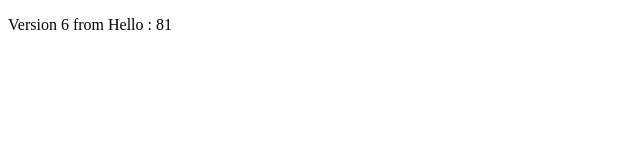
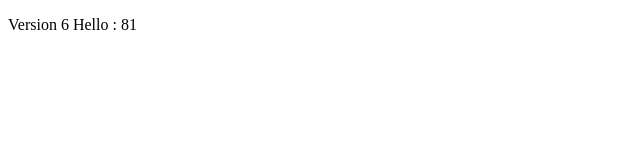
Before and after one commit to Andrei0104/test-ecs-green, a plain HTML site: page web/index.html in a window 1280 px wide. Shown: the full height of the page, 0-640 px from the left. Drawn offline with Linux system fonts and the light colour scheme.

Commit message:
Update index.html

```diff
--- a/web/index.html
+++ b/web/index.html
@@ -10,7 +10,7 @@
 
 <!-- Hello World -->
 <p>
- Version 6 from Hello : 81
+ Version 6 Hello : 81
 </p>
 
 </body>
```
